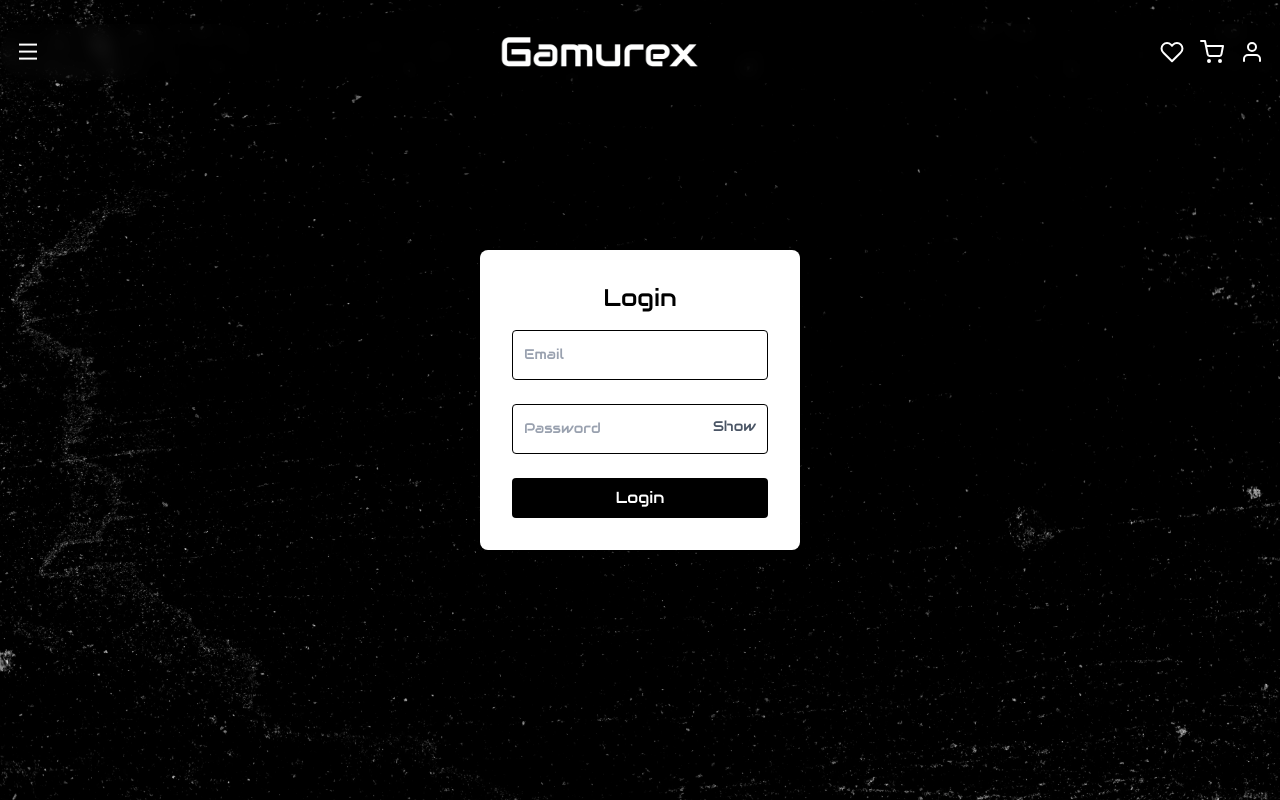
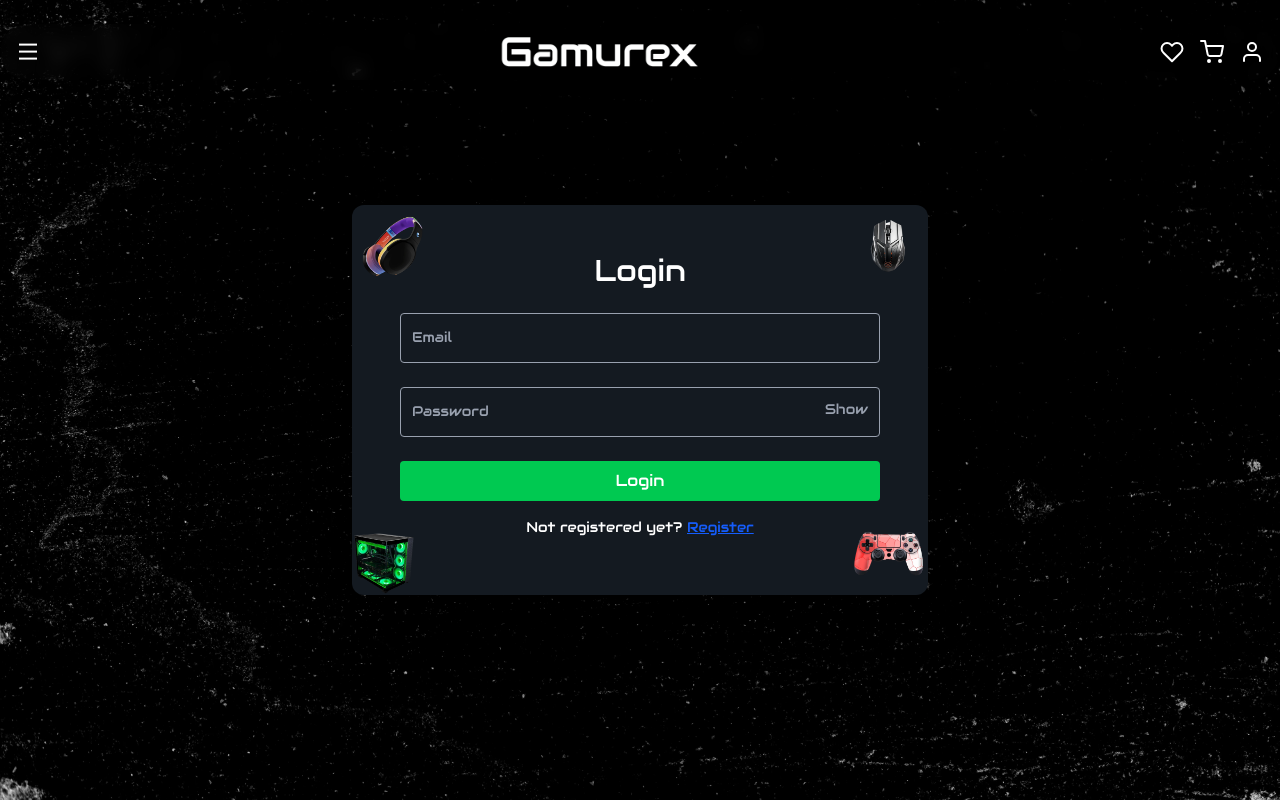
Before and after one commit to AabhasNama001/gamurex, a React (Vite) app in the folder gamurex/: page /login in a window 1280 px wide. Shown: the top 800 px of the page. Built offline with nearby package versions, Linux system fonts and the light colour scheme.

Commit message:
finalized

```diff
--- a/gamurex/src/components/Navbar.jsx
+++ b/gamurex/src/components/Navbar.jsx
@@ -180,7 +180,7 @@ const Navbar = () => {
   }, [navigate]);
 
   return (
-    <nav className="w-full text-white shadow-md fixed top-6 left-0 z-50">
+    <nav className="w-full text-white fixed top-6 left-0 z-50">
       <div className="max-w-7xl mb-4 mx-auto flex items-center justify-between backdrop-blur-sm px-4 py-3 rounded-4xl">
         {/* Hamburger */}
         <button
--- a/gamurex/src/components/homeSections/Testimonial.jsx
+++ b/gamurex/src/components/homeSections/Testimonial.jsx
@@ -29,7 +29,7 @@ const testimonials = [
     name: "Sally H. McDuffie",
     address: "from California",
     stars: "⭐⭐⭐⭐⭐",
-    desc: "Controllers are ergonomic and responsive, making long gaming marathons comfortable.",
+    desc: "Controllers are ergonomic , making long gaming marathons comfortable.",
     image: test3,
   },
   {
@@ -43,7 +43,7 @@ const testimonials = [
     name: "Timothy A. Thompson",
     address: "from Washington D.C",
     stars: "⭐⭐⭐⭐⭐",
-    desc: "Comfortable headsets with immersive sound, perfect for communication and single-player.",
+    desc: "Comfortable headsets with immersive sound, perfect for communication.",
     image: test5,
   },
   {
--- a/gamurex/src/main.jsx
+++ b/gamurex/src/main.jsx
@@ -7,6 +7,6 @@ import { ToastContainer } from "react-toastify";
 createRoot(document.getElementById("root")).render(
   <BrowserRouter>
     <App />
-    <ToastContainer position="top-center" />
+    <ToastContainer autoClose={3000} draggable theme="dark" position="top-center" />
   </BrowserRouter>
 );
--- a/gamurex/src/pages/Login.jsx
+++ b/gamurex/src/pages/Login.jsx
@@ -1,15 +1,18 @@
 import React, { useState, useLayoutEffect, useRef } from "react";
 import { getUser, login } from "../utils/auth";
-import { useNavigate, useLocation } from "react-router-dom";
+import { useNavigate, useLocation, Link } from "react-router-dom";
 import { toast } from "react-toastify";
 import bg from "../assets/images/bg.webp";
+import head from "../assets/images/headsets/h15.webp";
+import mouse from "../assets/images/mouses/mouse12.webp";
+import cpu from "../assets/images/cpus/cpu2.webp";
+import cont from "../assets/images/gamingControllers/gc1.webp";
 
 const Login = () => {
   const location = useLocation();
   const hasScrolledToTop = useRef(false);
   const [showPassword, setShowPassword] = useState(false);
 
-  // ✅ Scroll to top once on mount without triggering GSAP issues
   useLayoutEffect(() => {
     if (location.pathname === "/login" && !hasScrolledToTop.current) {
       window.scrollTo({ top: 0, behavior: "instant" });
@@ -26,19 +29,16 @@ const Login = () => {
 
     const savedUser = getUser();
 
-    // 🛑 Case 1: No user has registered
     if (!savedUser || !savedUser.email || !savedUser.password) {
       toast.error("User not registered!");
       return;
     }
 
-    // ❌ Case 2: User exists but email or password is incorrect
     if (savedUser.email !== email || savedUser.password !== password) {
       toast.error("Invalid email or password!");
       return;
     }
 
-    // ✅ Case 3: Login successful
     login();
     toast.success("Login successful!");
     navigate("/products");
@@ -47,18 +47,28 @@ const Login = () => {
   return (
     <div
       style={{ backgroundImage: `url(${bg})` }}
-      className="flex justify-center items-center h-screen bg-cover text-white"
+      className="flex justify-center items-center min-h-screen bg-cover bg-center text-white px-4"
     >
       <form
         onSubmit={handleLogin}
-        className="bg-white text-black p-8 rounded-lg w-80 shadow-xl"
+        className="bg-[#141a21] relative h-[390px]  text-white p-8 rounded-xl w-full max-w-md lg:max-w-xl lg:p-12 shadow-xl"
       >
-        <h2 className="text-2xl font-bold mb-4 text-center">Login</h2>
+        <img src={head} alt="" className="absolute top-0 left-0 w-20 h-20" />
+        <img src={mouse} alt="" className="absolute top-0 right-0 w-20 h-20" />
+        <img src={cpu} alt="" className="absolute bottom-0 left-0 w-16 h-16" />
+        <img
+          src={cont}
+          alt=""
+          className="absolute bottom-0 right-0 w-20 h-20"
+        />
+        <h2 className="text-3xl font-bold mb-6 text-center">Login</h2>
+
+        {/* Email Input */}
         <div className="relative mb-6">
           <input
             type="email"
             id="email"
-            className="peer w-full px-3 pt-5 pb-2 border rounded bg-transparent text-sm text-black placeholder-transparent focus:outline-none focus:border-black"
+            className="peer w-full px-3 pt-5 pb-2 border border-gray-400 rounded bg-transparent text-sm placeholder-transparent focus:outline-none focus:border-green-400"
             placeholder="Email"
             value={email}
             onChange={(e) => setEmail(e.target.value)}
@@ -66,17 +76,18 @@ const Login = () => {
           />
           <label
             htmlFor="email"
-            className="absolute left-3 top-2 text-xs text-gray-500 transition-all peer-placeholder-shown:top-3.5 peer-placeholder-shown:text-sm peer-placeholder-shown:text-gray-400 peer-focus:top-2 peer-focus:text-xs peer-focus:text-gray-500"
+            className="absolute left-3 top-2 text-xs text-gray-300 transition-all peer-placeholder-shown:top-3.5 peer-placeholder-shown:text-sm peer-placeholder-shown:text-gray-400 peer-focus:top-2 peer-focus:text-xs peer-focus:text-green-300"
           >
             Email
           </label>
         </div>
 
+        {/* Password Input */}
         <div className="relative mb-6">
           <input
             type={showPassword ? "text" : "password"}
             id="password"
-            className="peer w-full px-3 pt-5 pb-2 border rounded bg-transparent text-sm text-black placeholder-transparent focus:outline-none focus:border-black"
+            className="peer w-full px-3 pt-5 pb-2 border border-gray-400 rounded bg-transparent text-sm placeholder-transparent focus:outline-none focus:border-green-400"
             placeholder="Password"
             value={password}
             onChange={(e) => setPassword(e.target.value)}
@@ -84,27 +95,39 @@ const Login = () => {
           />
           <label
             htmlFor="password"
-            className="absolute left-3 top-2 text-xs text-gray-500 transition-all peer-placeholder-shown:top-3.5 peer-placeholder-shown:text-sm peer-placeholder-shown:text-gray-400 peer-focus:top-2 peer-focus:text-xs peer-focus:text-gray-500"
+            className="absolute left-3 top-2 text-xs text-gray-300 transition-all peer-placeholder-shown:top-3.5 peer-placeholder-shown:text-sm peer-placeholder-shown:text-gray-400 peer-focus:top-2 peer-focus:text-xs peer-focus:text-green-300"
           >
             Password
           </label>
 
-          {/* 👁️ Toggle visibility */}
+          {/* Toggle Password */}
           <button
             type="button"
             onClick={() => setShowPassword((prev) => !prev)}
-            className="absolute right-3 top-3 text-sm text-gray-600 focus:outline-none"
+            className="absolute right-3 top-3 text-sm text-gray-400 hover:text-gray-200 focus:outline-none"
           >
             {showPassword ? "Hide" : "Show"}
           </button>
         </div>
 
+        {/* Submit Button */}
         <button
           type="submit"
-          className="w-full bg-black text-white p-2 rounded hover:bg-gray-800"
+          className="w-full bg-green-500 text-white p-2 rounded hover:bg-green-600 transition duration-300 font-semibold"
         >
           Login
         </button>
+
+        {/* Inside form */}
+        <div className="text-center text-sm mt-4">
+          Not registered yet?{" "}
+          <Link
+            to="/register"
+            className="text-blue-600 underline hover:text-blue-300"
+          >
+            Register
+          </Link>
+        </div>
       </form>
     </div>
   );
--- a/gamurex/src/pages/Register.jsx
+++ b/gamurex/src/pages/Register.jsx
@@ -1,8 +1,12 @@
 import React, { useState, useLayoutEffect, useRef } from "react";
 import { saveUser } from "../utils/auth";
-import { useNavigate, useLocation } from "react-router-dom";
+import { useNavigate, useLocation, Link } from "react-router-dom";
 import { toast } from "react-toastify";
 import bg from "../assets/images/bg.webp";
+import head from "../assets/images/headsets/h15.webp";
+import mouse from "../assets/images/mouses/mouse12.webp";
+import cpu from "../assets/images/cpus/cpu2.webp";
+import cont from "../assets/images/gamingControllers/gc1.webp";
 
 const Register = () => {
   const location = useLocation();
@@ -30,20 +34,28 @@ const Register = () => {
   return (
     <div
       style={{ backgroundImage: `url(${bg})` }}
-      className="flex justify-center items-center h-screen bg-cover text-white"
+      className="flex justify-center items-center min-h-screen bg-cover bg-center text-white px-4"
     >
       <form
         onSubmit={handleRegister}
-        className="bg-white text-black p-8 rounded-lg w-80 shadow-xl"
+        className="bg-[#141a21] relative h-[390px]  text-white p-8 rounded-xl w-full max-w-md lg:max-w-xl lg:p-12 shadow-xl"
       >
-        <h2 className="text-2xl font-bold mb-4 text-center">Register</h2>
+        <img src={head} alt="" className="absolute top-0 left-0 w-20 h-20" />
+        <img src={mouse} alt="" className="absolute top-0 right-0 w-20 h-20" />
+        <img src={cpu} alt="" className="absolute bottom-0 left-0 w-16 h-16" />
+        <img
+          src={cont}
+          alt=""
+          className="absolute bottom-0 right-0 w-20 h-20"
+        />
+        <h2 className="text-3xl font-bold mb-6 text-center">Register</h2>
 
         {/* Email Input */}
         <div className="relative mb-6">
           <input
             type="email"
             id="email"
-            className="peer w-full px-3 pt-5 pb-2 border rounded bg-transparent text-sm text-black placeholder-transparent focus:outline-none focus:border-black"
+            className="peer w-full px-3 pt-5 pb-2 border border-gray-400 rounded bg-transparent text-sm placeholder-transparent focus:outline-none focus:border-green-400"
             placeholder="Email"
             value={email}
             onChange={(e) => setEmail(e.target.value)}
@@ -51,7 +63,7 @@ const Register = () => {
           />
           <label
             htmlFor="email"
-            className="absolute left-3 top-2 text-xs text-gray-500 transition-all peer-placeholder-shown:top-3.5 peer-placeholder-shown:text-sm peer-placeholder-shown:text-gray-400 peer-focus:top-2 peer-focus:text-xs peer-focus:text-gray-500"
+            className="absolute left-3 top-2 text-xs text-gray-300 transition-all peer-placeholder-shown:top-3.5 peer-placeholder-shown:text-sm peer-placeholder-shown:text-gray-400 peer-focus:top-2 peer-focus:text-xs peer-focus:text-green-300"
           >
             Email
           </label>
@@ -62,7 +74,7 @@ const Register = () => {
           <input
             type={showPassword ? "text" : "password"}
             id="password"
-            className="peer w-full px-3 pt-5 pb-2 border rounded bg-transparent text-sm text-black placeholder-transparent focus:outline-none focus:border-black"
+            className="peer w-full px-3 pt-5 pb-2 border border-gray-400 rounded bg-transparent text-sm placeholder-transparent focus:outline-none focus:border-green-400"
             placeholder="Password"
             value={password}
             onChange={(e) => setPassword(e.target.value)}
@@ -70,7 +82,7 @@ const Register = () => {
           />
           <label
             htmlFor="password"
-            className="absolute left-3 top-2 text-xs text-gray-500 transition-all peer-placeholder-shown:top-3.5 peer-placeholder-shown:text-sm peer-placeholder-shown:text-gray-400 peer-focus:top-2 peer-focus:text-xs peer-focus:text-gray-500"
+            className="absolute left-3 top-2 text-xs text-gray-300 transition-all peer-placeholder-shown:top-3.5 peer-placeholder-shown:text-sm peer-placeholder-shown:text-gray-400 peer-focus:top-2 peer-focus:text-xs peer-focus:text-green-300"
           >
             Password
           </label>
@@ -79,7 +91,7 @@ const Register = () => {
           <button
             type="button"
             onClick={() => setShowPassword((prev) => !prev)}
-            className="absolute right-3 top-3 text-sm text-gray-600 focus:outline-none"
+            className="absolute right-3 top-3 text-sm text-gray-400 hover:text-gray-200 focus:outline-none"
           >
             {showPassword ? "Hide" : "Show"}
           </button>
@@ -87,10 +99,20 @@ const Register = () => {
 
         <button
           type="submit"
-          className="w-full bg-black text-white p-2 rounded hover:bg-gray-800 transition duration-300"
+          className="w-full bg-green-500 text-white p-2 rounded hover:bg-green-600 transition duration-300 font-semibold"
         >
           Register
         </button>
+
+        <div className="text-center text-sm mt-4">
+          Already registered?{" "}
+          <Link
+            to="/login"
+            className="text-blue-500 underline hover:text-blue-300"
+          >
+            Login
+          </Link>
+        </div>
       </form>
     </div>
   );
```
